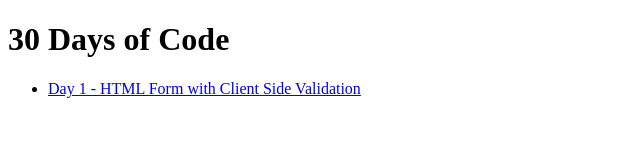
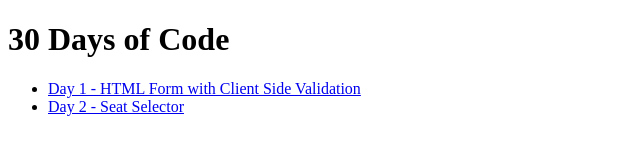
Before and after one commit to urwah1248/10-Days-10-Projects, a plain HTML site: page index.html in a window 1280 px wide. Shown: the whole page, without its empty margins (0-640 px from the left). Drawn offline with Linux system fonts and the light colour scheme.

Commit message:
fixed homepage

```diff
--- a/index.html
+++ b/index.html
@@ -10,6 +10,7 @@
     <h1> 30 Days of Code</h1>
     <ul>
         <li><a href="./1-Form-with-Validation">Day 1 - HTML Form with Client Side Validation</a></li>
+        <li><a href="./2-Arena-Seat-Selector">Day 2 - Seat Selector</a></li>
     </ul>
 </body>
 </html>
```
